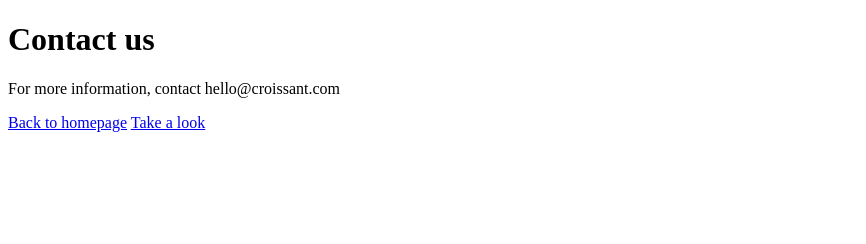
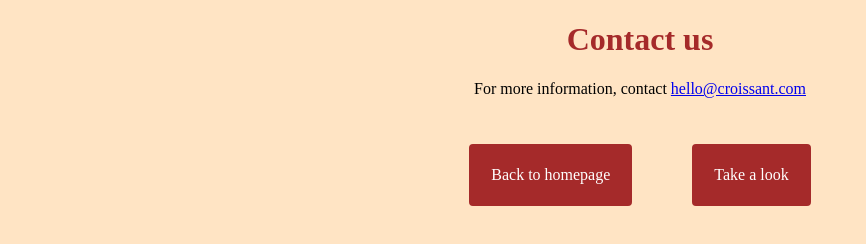
Before and after one commit to dandan-09/croissant-project, a plain HTML site: page contact.html in a window 1280 px wide. Shown: the whole page, without its empty margins (0-866 px from the left). Drawn offline with Linux system fonts and the light colour scheme.

Commit message:
added the CSS

```diff
--- a/Css/styles.css
+++ b/Css/styles.css
@@ -0,0 +1,34 @@
+body {
+  background-color: bisque;
+}
+
+h1 {
+  text-align: center;
+  color: brown;
+}
+
+p {
+  text-align: center;
+}
+
+.croissant-links {
+  display: flex;
+  justify-content: center;
+}
+
+.link {
+  border: 2px solid brown;
+  padding: 20px;
+  text-decoration: none;
+  background: brown;
+  color: white;
+  border-radius: 4px;
+  margin: 30px;
+}
+
+img {
+  max-width: 400px;
+  display: block;
+  margin: 0 auto;
+  padding: 25px;
+}
--- a/contact.html
+++ b/contact.html
@@ -5,11 +5,19 @@
     <meta http-equiv="X-UA-Compatible" content="IE=edge" />
     <meta name="viewport" content="width=device-width, initial-scale=1.0" />
     <title>Contact</title>
+    <link rel="stylesheet" href="/css/styles.css" />
   </head>
   <body>
     <h1>Contact us</h1>
-    <p>For more information, contact hello@croissant.com</p>
-    <a href="/">Back to homepage</a>
-    <a href="/photo.html">Take a look</a>
+    <p>
+      For more information, contact
+      <a href="mailto:hello@croissant.com"> hello@croissant.com</a>
+    </p>
+    <div class="container">
+      <div class="croissant-links">
+        <a href="/" class="link">Back to homepage</a>
+        <a href="/photo.html" class="link">Take a look</a>
+      </div>
+    </div>
   </body>
 </html>
```
Also changed, not shown: index.html (+7 -2 lines), photo.html (+7 -2 lines).
